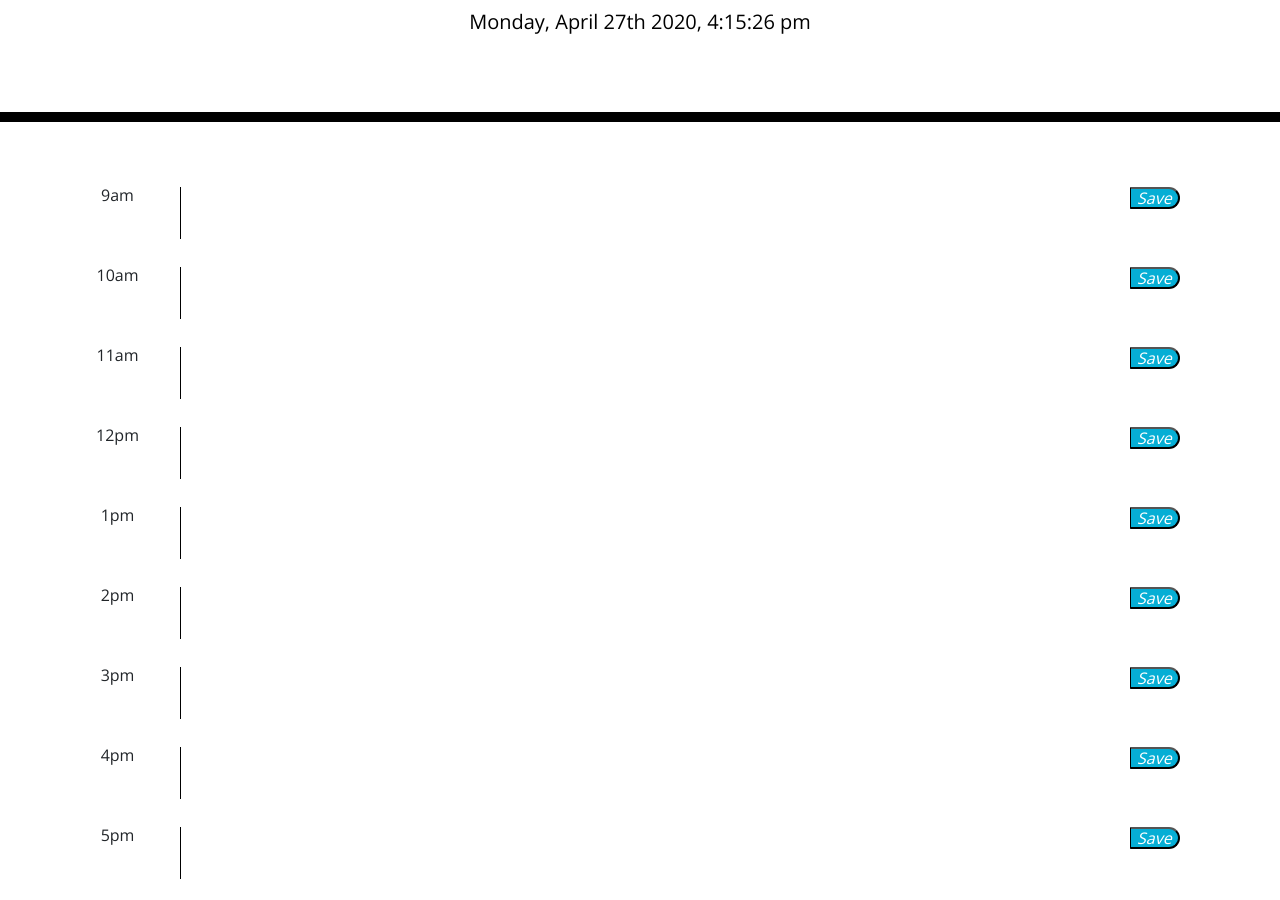
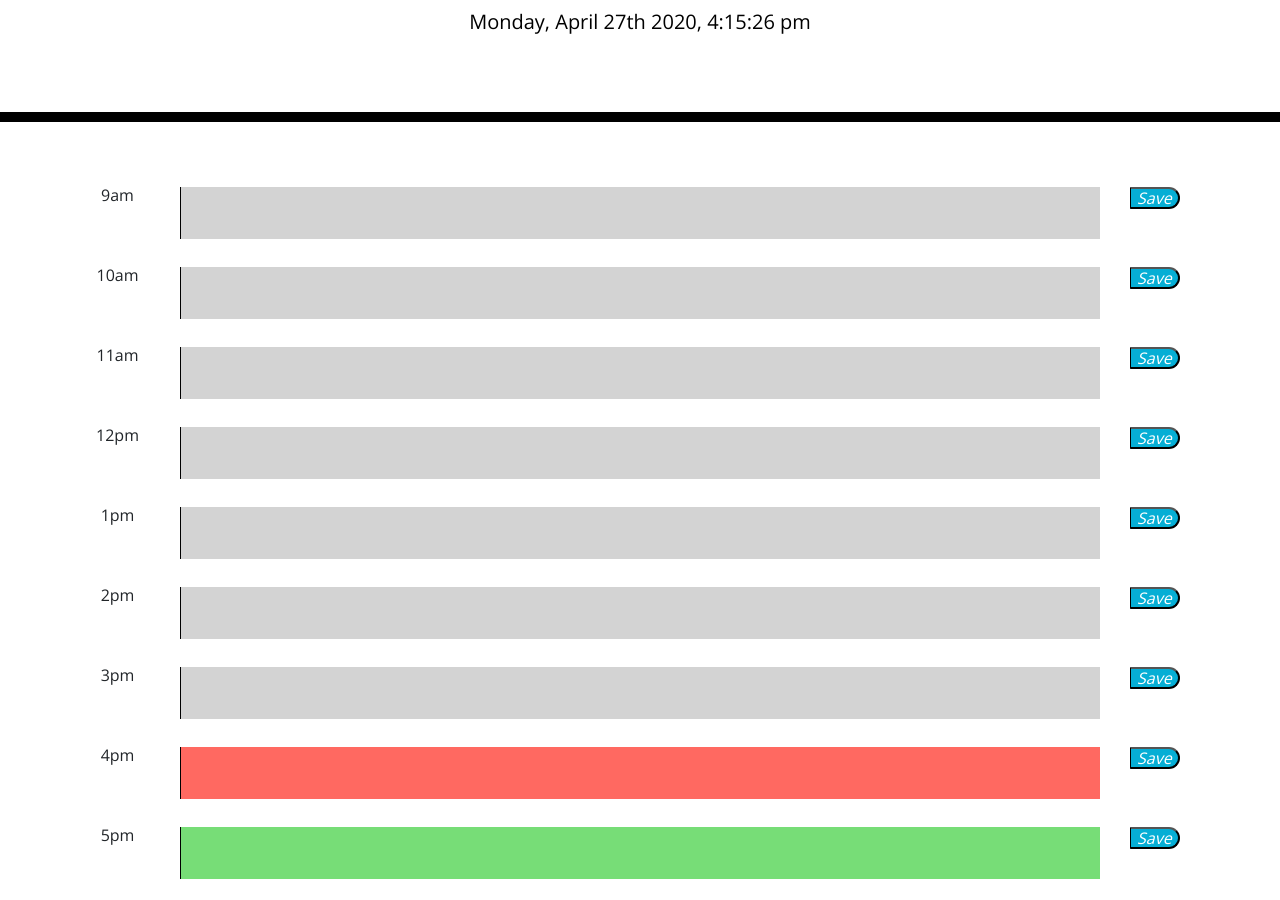
Before and after one commit to ggandara8/Work-Day-Scheduler, a plain HTML site: page index.html in a window 1280 px wide. Shown: the part 182-1082 px from the top of the page. Drawn offline with nearby package versions, Linux system fonts and the light colour scheme.

Commit message:
commit with colors

```diff
--- a/index.html
+++ b/index.html
@@ -33,13 +33,13 @@
 
       <section class="row">
         <div class="col-lg-1 box">
-          <div class="time-block" id="9am" data-hour="9">9am</div>
+          <div class="time-block" id="9am" data-hour= "9">9am</div>
         </div>
 
 
 
         <div class="col-lg-10">
-          <textarea></textarea>
+          <textarea id="color9"></textarea>
         </div>
 
 
@@ -59,7 +59,7 @@
 
 
         <div class="col-lg-10">
-          <textarea></textarea>
+          <textarea id="color10"></textarea>
         </div>
 
 
@@ -78,7 +78,7 @@
 
 
           <div class="col-lg-10">
-            <textarea></textarea>
+            <textarea id="color11"></textarea>
           </div>
 
 
@@ -98,7 +98,7 @@
 
 
           <div class="col-lg-10">
-            <textarea></textarea>
+            <textarea id="color12"></textarea>
           </div>
 
 
@@ -118,7 +118,7 @@
 
 
           <div class="col-lg-10">
-            <textarea></textarea>
+            <textarea id="color1"></textarea>
           </div>
 
 
@@ -138,7 +138,7 @@
 
 
           <div class="col-lg-10">
-            <textarea></textarea>
+            <textarea id="color2"></textarea>
           </div>
 
 
@@ -158,7 +158,7 @@
 
 
           <div class="col-lg-10">
-            <textarea></textarea>
+            <textarea id="color3"></textarea>
           </div>
 
 
@@ -178,7 +178,7 @@
 
 
           <div class="col-lg-10">
-            <textarea></textarea>
+            <textarea id="color4"></textarea>
           </div>
 
 
@@ -198,7 +198,7 @@
 
 
           <div class="col-lg-10">
-            <textarea></textarea>
+            <textarea id="color5"></textarea>
           </div>
 
 
@@ -223,19 +223,104 @@
       var CurrentTime = parseInt(hour);
       console.log("Current time: " + CurrentTime);
 
-      var dataHour = $("#17pm").attr("data-hour");
-      var TableHour = parseInt(dataHour);
-      console.log( "Table hour: " + TableHour);
+      var morning9 = $("#9am").attr("data-hour");
+      var morning10 = $("#10am").attr("data-hour");
+      var morning11 = $("#11am").attr("data-hour");
+      var midDay = $("#12pm").attr("data-hour");
+      var afternoon1 = $("#13pm").attr("data-hour");
+      var afternoon2 = $("#14pm").attr("data-hour");
+      var afternoon3 = $("#15pm").attr("data-hour");
+      var afternoon4 = $("#16pm").attr("data-hour");
+      var afternoon5 = $("#17pm").attr("data-hour");
 
-      // if (TableHour < CurrentTime){
-      //   $("textarea").addClass("past");
-      // }
 
-      if (TableHour === CurrentTime){
-        $("textarea").addClass("present");
-      }
+      var morning9parse = parseInt(morning9);
+      var morning10parse = parseInt(morning10);
+      var morning11parse = parseInt(morning11);
+      var midDayparse = parseInt(midDay);
+      var afternoon1parse = parseInt(afternoon1);
+      var afternoon2parse = parseInt(afternoon2);
+      var afternoon3parse = parseInt(afternoon3);
+      var afternoon4parse = parseInt(afternoon4);
+      var afternoon5parse = parseInt(afternoon5);
 
-      console.log(moment().format("H")); //24 hour time
+      console.log("The hours: ", morning9parse, morning10parse, morning11parse, midDayparse,
+      afternoon1parse, afternoon2parse, afternoon3parse, afternoon4parse, afternoon5parse);
+
+      console.log("Math: ", CurrentTime + morning10parse);
+
+    if (morning9parse < CurrentTime){
+      $("#color9").addClass("past");
+    } else if (morning9parse === CurrentTime){
+      $("#color9").addClass("present");
+    } else if (morning9parse > CurrentTime){
+      $("#color9").addClass("future");
+    }
+
+    if (morning10parse < CurrentTime){
+      $("#color10").addClass("past");
+    } else if (morning10parse === CurrentTime){
+      $("#color10").addClass("present");
+    } else if (morning10parse > CurrentTime){
+      $("#color10").addClass("future");
+    }
+
+    if (morning11parse < CurrentTime){
+      $("#color11").addClass("past");
+    } else if (morning11parse === CurrentTime){
+      $("#color11").addClass("present");
+    } else if (morning11parse > CurrentTime){
+      $("#color11").addClass("future");
+    }
+
+    if (midDayparse < CurrentTime){
+      $("#color12").addClass("past");
+    } else if (midDayparse === CurrentTime){
+      $("#color12").addClass("present");
+    } else if (midDayparse > CurrentTime){
+      $("#color12").addClass("future");
+    }
+
+    if (afternoon1parse < CurrentTime){
+      $("#color1").addClass("past");
+    } else if (afternoon1parse === CurrentTime){
+      $("#color1").addClass("present");
+    } else if (afternoon1parse > CurrentTime){
+      $("#color1").addClass("future");
+    }
+
+    if (afternoon2parse < CurrentTime){
+      $("#color2").addClass("past");
+    } else if (afternoon2parse === CurrentTime){
+      $("#color2").addClass("present");
+    } else if (afternoon2parse > CurrentTime){
+      $("#color2").addClass("future");
+    }
+
+    if (afternoon3parse < CurrentTime){
+      $("#color3").addClass("past");
+    } else if (afternoon3parse === CurrentTime){
+      $("#color3").addClass("present");
+    } else if (afternoon3parse > CurrentTime){
+      $("#color3").addClass("future");
+    }
+
+    if (afternoon4parse < CurrentTime){
+      $("#color4").addClass("past");
+    } else if (afternoon4parse === CurrentTime){
+      $("#color4").addClass("present");
+    } else if (afternoon4parse > CurrentTime){
+      $("#color4").addClass("future");
+    }
+
+    if (afternoon5parse < CurrentTime){
+      $("#color5").addClass("past");
+    } else if (afternoon5parse === CurrentTime){
+      $("#color5").addClass("present");
+    } else if (afternoon5parse > CurrentTime){
+      $("#color5").addClass("future");
+    }
+
     </script>
   </body>
 </html>
```
